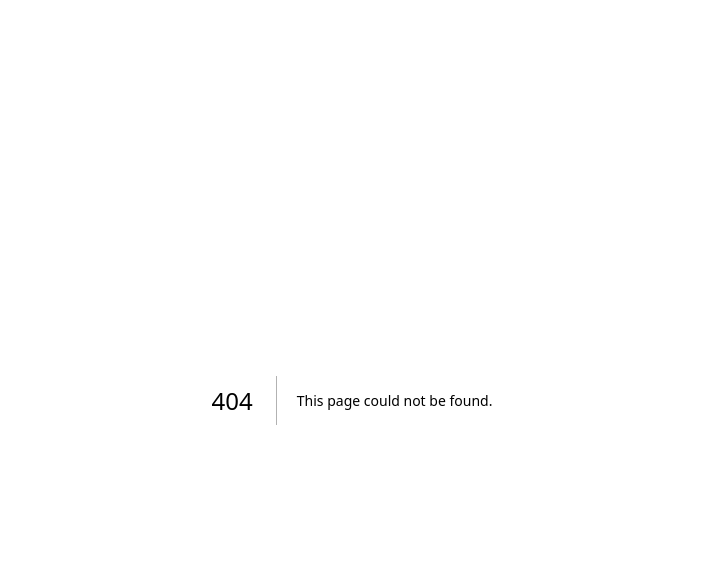
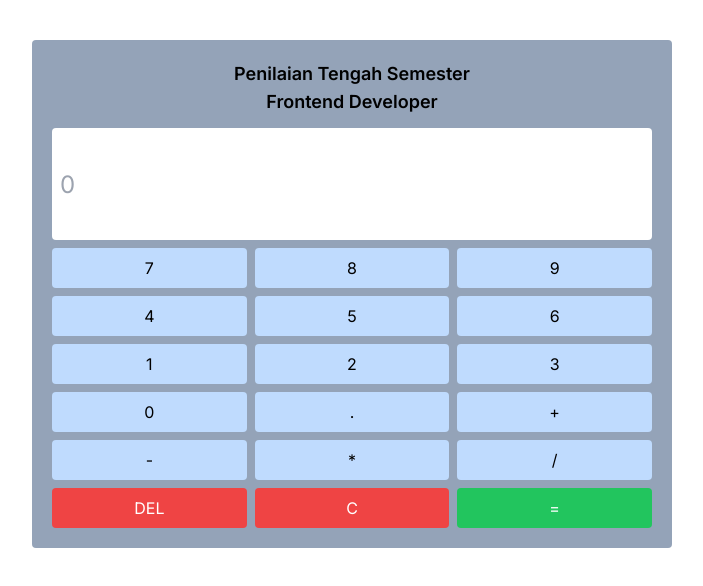
Before and after one commit to Rayyasa/belajar-frontend-nextjs, a Next.js app: page /pts in a window 1280 px wide. Before the commit this address had no page. Shown: the top 586 px of the page, without its empty margins (288-991 px from the left). Built offline with nearby package versions, Linux system fonts and the light colour scheme.

Commit message:
belajar sampai uts

```diff
--- /dev/null
+++ b/app/Hook/index.ts
@@ -0,0 +1,2 @@
+export * from './useClosure';
+export * from './useDebounce'
--- /dev/null
+++ b/app/Hook/useClosure.tsx
@@ -0,0 +1,15 @@
+import {useState} from "react";
+
+export const useDisClosure = () => {
+  let [isOpen, setIsOpen] = useState<boolean>(false);
+
+  const onOpen = () => {
+    setIsOpen(!isOpen);
+  };
+
+  const onClose = () => {
+    setIsOpen(false);
+  };
+
+  return { onOpen, onClose, isOpen };
+}
--- /dev/null
+++ b/app/Hook/useDebounce.tsx
@@ -0,0 +1,17 @@
+import { useEffect,useState } from "react";
+
+export default function useDebounce(value: string,delay:number) {
+  const [debouncedValue,setDebouncedValue] = useState(value);
+
+  useEffect(() => {
+    const handler = setTimeout(() => {
+      setDebouncedValue(value);
+    }, delay);
+
+    return () => {
+      clearTimeout(handler);
+    }
+  }, [value,delay]);
+
+  return {debouncedValue}
+}
--- a/app/belajar-Hook/Materi/UseRef.tsx
+++ b/app/belajar-Hook/Materi/UseRef.tsx
@@ -10,18 +10,25 @@ export const BelajaruseReff = () => {
     targetAbout.current?.scrollIntoView({
       behavior: "smooth",
       block: "start",
-    })
+    });
   };
 
   const mouseEnter = () => {
     const text = document.createElement("div");
     text.className = "text-white bg-red-500 p-2";
-    const textnode = document.createTextNode('Selamat datang');
+    const textnode = document.createTextNode("Selamat datang");
     text.appendChild(textnode);
     targetAbout.current?.appendChild(text);
   };
 
-
+  const mouseLeave = () => {
+    const textElement = targetAbout.current?.querySelector(
+      ".text-white.bg-red-500"
+    );
+    if (textElement) {
+      targetAbout.current?.removeChild(textElement);
+    }
+  };
 
   return (
     <section className="h-screen w-screen">
@@ -43,7 +50,8 @@ export const BelajaruseReff = () => {
           <h1 className="text-white">Content </h1>
         </div>
         <div
-        onMouseEnter={mouseEnter}
+          onMouseEnter={mouseEnter}
+          onMouseLeave={mouseLeave}
           ref={targetAbout}
           className="min-h-screen bg-yellow-500 flex items-center justify-center"
         >
--- /dev/null
+++ b/app/belajar-Hook/custom-hook/page.tsx
@@ -0,0 +1,31 @@
+"use client";
+import { useEffect, useRef, useState } from "react";
+import Button from "@/app/components/Latihan2";
+import { useDisClosure } from "@/app/Hook";
+import InputText from "@/app/components/Latihan1";
+import useDebounce from "@/app/Hook/useDebounce";
+
+const Home = () => {
+  const { isOpen, onOpen, onClose } = useDisClosure();
+  let [keyword, setKeyword] = useState("");
+  const { debouncedValue } = useDebounce(keyword, 1000);
+  return (
+    <section className="h-screen w-screen space-y-5">
+      <Button onClick={onOpen} colorSchema="blue" title="open" />
+      <Button onClick={onClose} colorSchema="red" title="closed" />
+      <InputText
+        value={keyword}
+        onChange={(e) => {
+          setKeyword(e.target.value);
+        }}
+        id={""}
+        name={""}
+      />
+
+      {debouncedValue}
+      {isOpen ? <p>Open</p> : <p>Close</p>}
+    </section>
+  );
+};
+
+export default Home;
--- a/app/globals.css
+++ b/app/globals.css
@@ -25,3 +25,36 @@ body {
     )
     rgb(var(--background-start-rgb));
 } */
+
+.calculator {
+  max-width: 400px;
+  margin: 0 auto;
+  padding: 20px;
+  border: 1px solid #ccc;
+  border-radius: 8px;
+}
+
+.input {
+  width: 100%;
+  margin-bottom: 10px;
+  padding: 10px;
+  font-size: 20px;
+}
+
+.buttonGrid {
+  display: grid;
+  grid-template-columns: repeat(4, 1fr);
+  gap: 10px;
+}
+
+.button {
+  padding: 15px;
+  font-size: 20px;
+  border: 1px solid #ccc;
+  border-radius: 8px;
+  cursor: pointer;
+}
+
+.button:hover {
+  background-color: #f0f0f0;
+}
--- a/app/page.tsx
+++ b/app/page.tsx
@@ -225,67 +225,68 @@
 // // };
 // // export default Home;
 
-// //Latihan State
+// Latihan State
 
-// // "use client";
-// // import { useState } from "react";
-// // import BelajarState from "./components/module/belajarState";
-// // import Card from "./components/latihan/Card";
-// // import Button from "./components/Latihan2";
-// // import InputText from "./components/Latihan1";
-// // import exp from "constants";
+"use client";
+import { useState } from "react";
+import Card from "./components/latihan/Card";
+import Button from "./components/Latihan2";
+import InputText from "./components/Latihan1";
+import useDebounce from "./Hook/useDebounce";
 
-// // export type Identitas = {
-// //   nama :string;
-// //   sekolah: string;
-// //   umur: number | null;
-// // };
+export type Identitas = {
+  nama: string;
+  sekolah: string;
+  umur: number | null;
+};
 
-// // export type Hasil = {
-// //   mata_pelajaran: string;
-// //   nilai: number | null;
-// // };
+export type Hasil = {
+  mata_pelajaran: string;
+  nilai: number | null;
+};
 
-// // const Home = () => {
-// //   let [tanggal, setTanggal] = useState(0);
-// //   let [bulan, setBulan] = useState('Agustus');
+const Home = () => {
+  let [tanggal, setTanggal] = useState(0);
+  let [bulan, setBulan] = useState("Agustus");
+  const { debouncedValue } = useDebounce(bulan, 1000);
 
-// //   return (
-// //     <main className="space-y-5 m-4">
-// //       <h1>Latihan</h1>
-// //       <Card
-// //         bulan={bulan}
-// //         tanggal={tanggal}
-// //         setTanggal={setTanggal}
-// //         setBulan={setBulan}
-// //       />
-// //       <Button
-// //         onClick={() => {
-// //           setTanggal((c) => c + 1);
-// //         }}
-// //         colorSchema="blue"
-// //         title="tambah"
-// //       />
-// //       <Button
-// //       isDisabled={tanggal === 0 ? true : false}
-// //         onClick={() => {
-// //           setTanggal((c) => c - 1);
-// //         }}
-// //         colorSchema="red"
-// //         title="kurang"
-// //       />
-// //       <InputText
-// //         id="bulan"
-// //         name={"bulan"}
-// //         value={bulan}
-// //         onChange={(e) => {
-// //           setBulan(e.target.value);
-// //         }}
-// //       />
-// //     </main>
-// //   );
-// // };
-// // export default Home;
+  return (
+    <main className="space-y-5 m-4">
+      <h1>Latihan</h1>
+      <Card
+        bulan={bulan}
+        tanggal={tanggal}
+        setTanggal={setTanggal}
+        setBulan={setBulan}
+      />
+      <Button
+        onClick={() => {
+          setTanggal((c) => c + 1);
+        }}
+        colorSchema="blue"
+        title="tambah"
+      />
+      <Button
+        isDisabled={tanggal === 0 ? true : false}
+        onClick={() => {
+          setTanggal((c) => c - 1);
+        }}
+        colorSchema="red"
+        title="kurang"
+      />
+      <InputText
+        id="bulan"
+        name={"bulan"}
+        value={bulan}
+        onChange={(e) => {
+          setBulan(e.target.value);
+        }}
+      />
+      {debouncedValue}
+    </main>
+  );
+};
+export default Home;
 
 // // export type Identitas = {
 //   //   nama: string;
@@ -744,3 +745,66 @@
 //   );
 // };
 // export default App;
+// import React from 'react'
+// import { Calc } from './calc'
+
+// const page = () => {
+//   return (
+// <div className="container mx-auto mt-10 p-5 border rounded">
+//       <input
+//         type="text"
+//         className="w-full p-2 mb-2 border rounded"
+//         value={expression}
+//         disabled
+//       />
+//       <input
+//         type="text"
+//         className="w-full p-2 border rounded"
+//         value={result}
+//         disabled
+//       />
+//       <div className="grid grid-cols-4 gap-2">
+//         {['7', '8', '9', '/'].map((value) => (
+//           <button
+//             key={value}
+//             onClick={() => handleButtonClick(value)}
+//             className="p-2 bg-gray-200 rounded hover:bg-gray-300"
+//           >
+//             {value}
+//           </button>
+//         ))}
+//         {['4', '5', '6', '*'].map((value) => (
+//           <button
+//             key={value}
+//             onClick={() => handleButtonClick(value)}
+//             className="p-2 bg-gray-200 rounded hover:bg-gray-300"
+//           >
+//             {value}
+//           </button>
+//         ))}
+//         {['1', '2', '3', '-'].map((value) => (
+//           <button
+//             key={value}
+//             onClick={() => handleButtonClick(value)}
+//             className="p-2 bg-gray-200 rounded hover:bg-gray-300"
+//           >
+//             {value}
+//           </button>
+//         ))}
+//         {['0', '.', '=', '+'].map((value) => (
+//           <button
+//             key={value}
+//             onClick={() => (value === '=' ? calculateResult() : handleButtonClick(value))}
+//             className={`p-2 ${
+//               value === '=' ? 'bg-blue-500 text-white' : 'bg-gray-200'
+//             } rounded hover:bg-blue-700`}
+//           >
+//             {value}
+//           </button>
+//         ))}
+//       </div>
+//     </div>
+//   )
+// }
+
+// export default page
--- /dev/null
+++ b/app/pts/page.tsx
@@ -0,0 +1,167 @@
+"use client";
+import React, { useEffect, useState } from "react";
+const Calculator: React.FC = () => {
+  const [input, setInput] = useState<string>("");
+  const [result, setResult] = useState<string>("");
+
+
+  useEffect(() => {
+    calculateResult()
+  }, [input]);
+
+  const handleButtonClick = (value: string) => {
+    setInput((prevInput) => prevInput + value);
+  };
+
+  const clearInput = () => {
+    setInput("");
+    setResult("");
+  };
+
+  const deleteLastCharacter = () => {
+    setInput((prevInput) => prevInput.slice(0, -1));
+  };
+
+  const calculateResult = () => {
+    try {
+      const calculatedResult = eval(input);
+      setResult(calculatedResult.toString());
+    } catch (error) {
+      setResult('');
+      console.error('Error',error)
+    }
+  };
+
+  return (
+    <div className="w-2/4 mx-auto mt-10 p-5 rounded bg-slate-400">
+      <div className="text-center font-semibold pb-3 text-lg">
+        <h1>Penilaian Tengah Semester</h1>
+        <h1>Frontend Developer</h1>
+      </div>
+      <div className="relative">
+      <input
+        type="text"
+        className="w-full p-2 mb-2  rounded text-2xl h-28 bg-white"
+        value={input}
+        placeholder="0"
+        disabled
+      />
+      <div className="absolute inset-y-0 right-0 flex items-center pr-4">
+          <span className="text-2xl">{result}</span>
+        </div>
+      </div>
+      <div className="grid grid-cols-3 gap-2">
+        <button
+          onClick={() => handleButtonClick("7")}
+          className="p-2 bg-blue-200 rounded hover:bg-blue-300"
+        >
+          7
+        </button>
+        <button
+          onClick={() => handleButtonClick("8")}
+          className="p-2 bg-blue-200 rounded hover:bg-blue-300"
+        >
+          8
+        </button>
+        <button
+          onClick={() => handleButtonClick("9")}
+          className="p-2 bg-blue-200 rounded hover:bg-blue-300"
+        >
+          9
+        </button>
+        <button
+          onClick={() => handleButtonClick("4")}
+          className="p-2 bg-blue-200 rounded hover:bg-blue-300"
+        >
+          4
+        </button>
+        <button
+          onClick={() => handleButtonClick("5")}
+          className="p-2 bg-blue-200 rounded hover:bg-blue-300"
+        >
+          5
+        </button>
+        <button
+          onClick={() => handleButtonClick("6")}
+          className="p-2 bg-blue-200 rounded hover:bg-blue-300"
+        >
+          6
+        </button>
+        <button
+          onClick={() => handleButtonClick("1")}
+          className="p-2 bg-blue-200 rounded hover:bg-blue-300"
+        >
+          1
+        </button>
+        <button
+          onClick={() => handleButtonClick("2")}
+          className="p-2 bg-blue-200 rounded hover:bg-blue-300"
+        >
+          2
+        </button>
+        <button
+          onClick={() => handleButtonClick("3")}
+          className="p-2 bg-blue-200 rounded hover:bg-blue-300"
+        >
+          3
+        </button>
+        <button
+          onClick={() => handleButtonClick("0")}
+          className="p-2 bg-blue-200 rounded hover:bg-blue-300"
+        >
+          0
+        </button>
+        <button
+          onClick={() => handleButtonClick(".")}
+          className="p-2 bg-blue-200 rounded hover:bg-blue-300"
+        >
+          .
+        </button>
+        <button
+          onClick={() => handleButtonClick("+")}
+          className="p-2 bg-blue-200 rounded hover:bg-blue-300"
+        >
+          +
+        </button>
+        <button
+          onClick={() => handleButtonClick("-")}
+          className="p-2 bg-blue-200 rounded hover:bg-blue-300"
+        >
+          -
+        </button>
+        <button
+          onClick={() => handleButtonClick("*")}
+          className="p-2 bg-blue-200 rounded hover:bg-blue-300"
+        >
+          *
+        </button>
+        <button
+          onClick={() => handleButtonClick("/")}
+          className="p-2 bg-blue-200 rounded hover:bg-blue-300"
+        >
+          /
+        </button>
+        <button
+          onClick={deleteLastCharacter}
+          className="p-2 bg-red-500 text-white rounded hover:bg-red-700"
+        >
+          DEL
+        </button>
+        <button
+          onClick={clearInput}
+          className="p-2 bg-red-500 text-white rounded hover:bg-red-700"
+        >
+          C
+        </button>
+        <button
+          onClick={calculateResult}
+          className="p-2 bg-green-500 text-white rounded hover:bg-green-700"
+        >
+          =
+        </button>
+      </div>
+    </div>
+  );
+};
+
+export default Calculator;
```
Also changed, not shown: package.json (+11 -1 lines), 1 other file (tests, documents, lock files or other folders).
